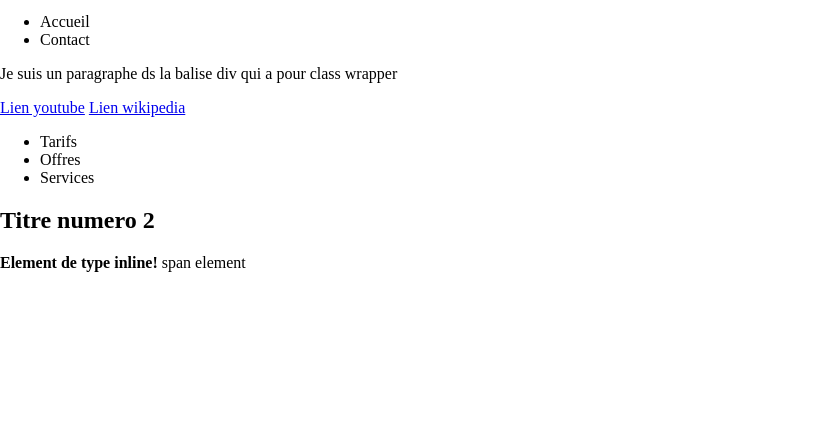
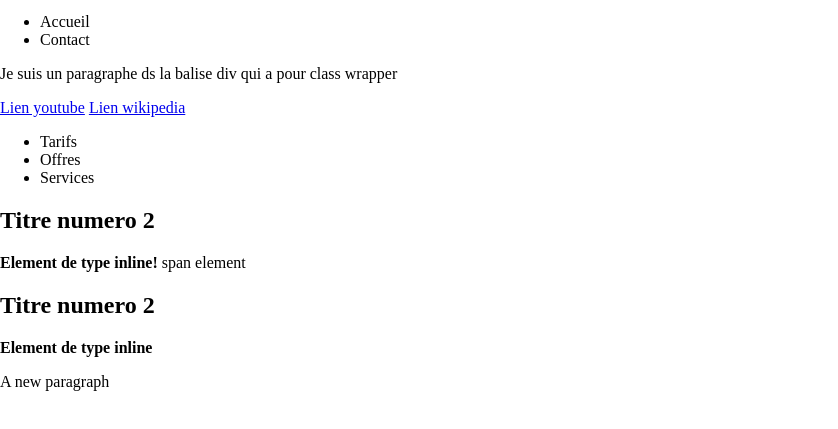
Before and after one commit to kevinkalenga/Formation-Git, a plain HTML site: page index.html in a window 1280 px wide. Shown: the part 101-530 px from the top of the page, without its empty margins (0-838 px from the left). Drawn offline with Linux system fonts and the light colour scheme.

Commit message:
Rebase origin/main

```diff
--- a/index.html
+++ b/index.html
@@ -24,11 +24,13 @@
         <li>Services</li>
       </ul>
       <div>
+        <h2>Titre numero 2</h2>
+        <strong>Element de type inline!</strong>
+        <span>span element</span>
 
-	   <h2>Titre numero 2</h2>
-	   <strong>Element de type inline!</strong>
-	      <span>span element</span>
-
+        <h2>Titre numero 2</h2>
+        <strong>Element de type inline</strong>
+        <p>A new paragraph</p>
       </div>
     </div>
   </body>
```
